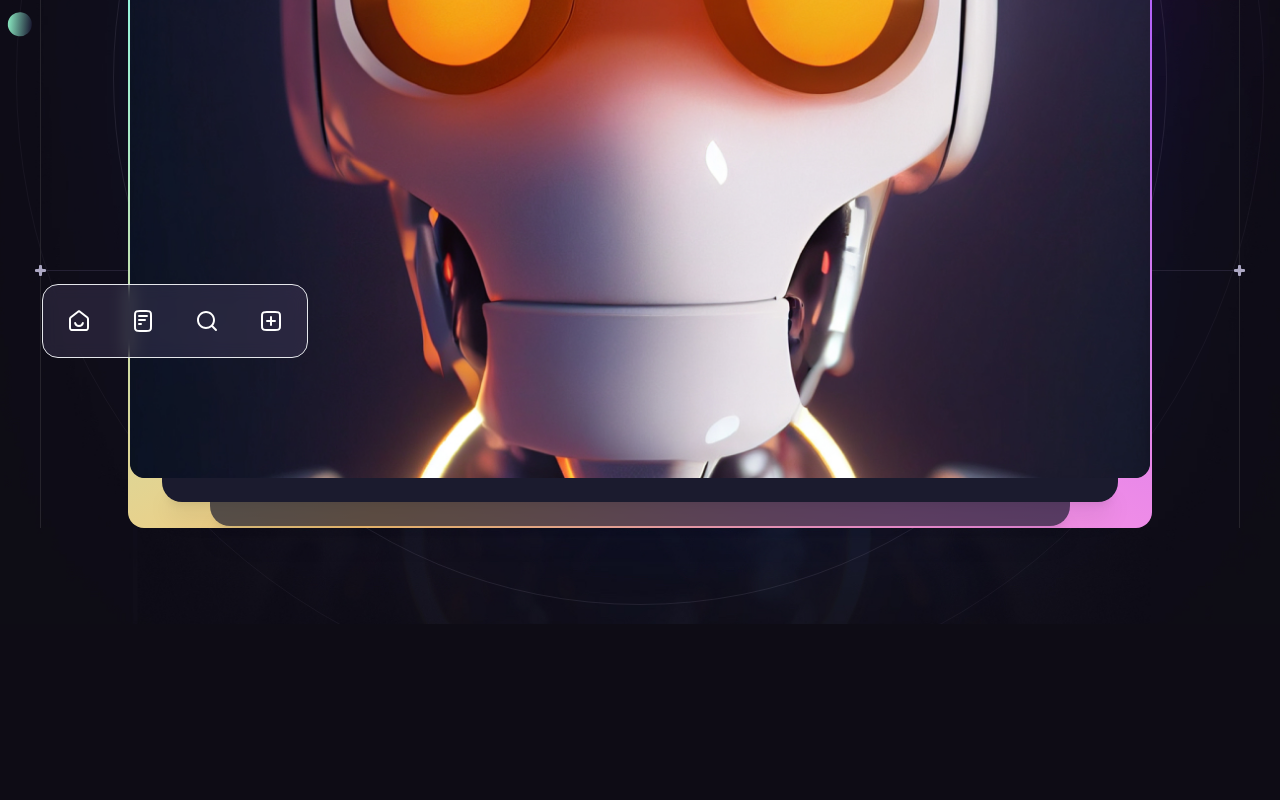
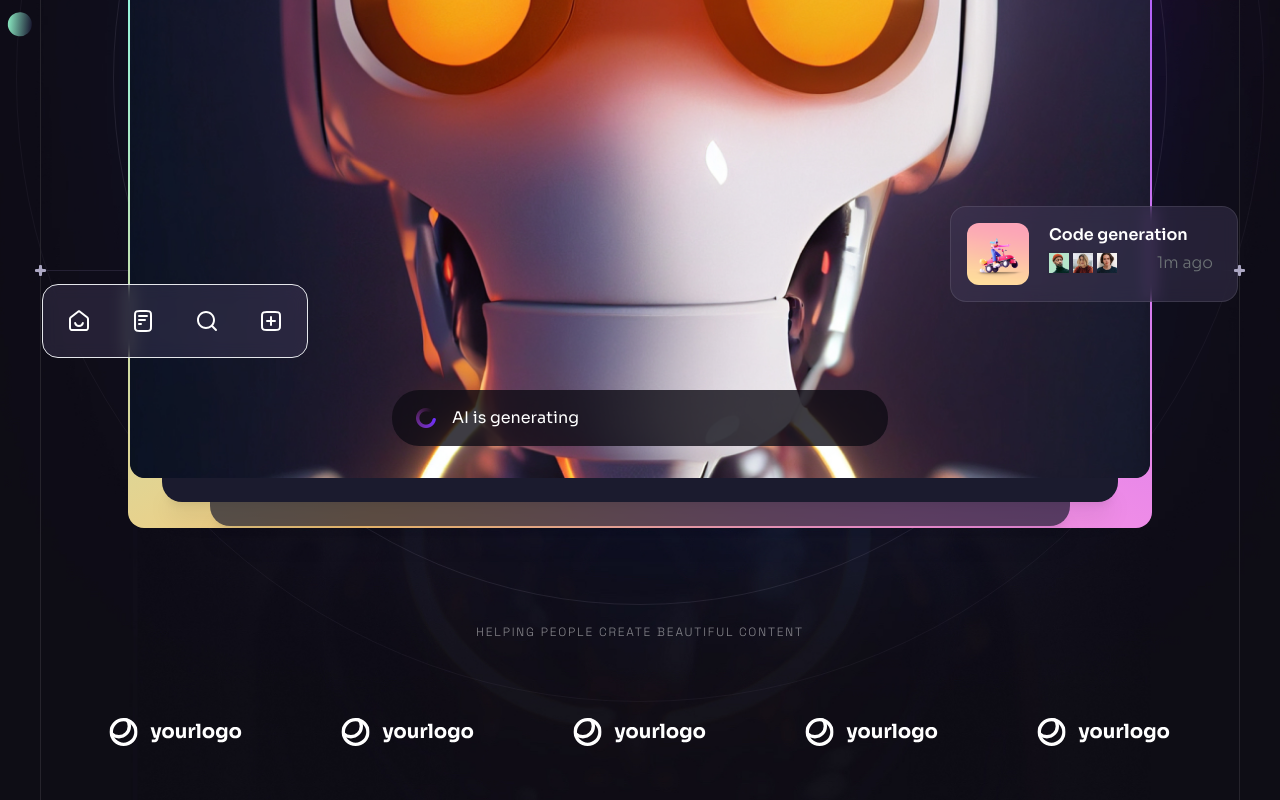
Before and after one commit to tenor2000/jam-brainwave-tutorial, a React (Vite) app: page / in a window 1280 px wide. Shown: the part 698-1498 px from the top of the page. Before the commit the page ends 1322 px from the top, so only its background shows below. Built offline with nearby package versions, Linux system fonts and the light colour scheme; the HTML template or start-up script is replaced by a standard one.

Commit message:
FInsihed the Hero section

```diff
--- /dev/null
+++ b/src/components/CompanyLogos.jsx
@@ -0,0 +1,23 @@
+import { companyLogos } from "../constants";
+
+const CompanyLogos = ({ className }) => {
+  return (
+    <div className={className}>
+      <h5 className="tagline mb-6 text-center text-n-1/50">
+        Helping people create beautiful content
+      </h5>
+      <ul className="flex">
+        {companyLogos.map((logo, index) => (
+          <li
+            key={index}
+            className="flex items-center justify-center flex-1 h-[8.5rem]"
+          >
+            <img src={logo} width={134} height={128} alt={logo} />
+          </li>
+        ))}
+      </ul>
+    </div>
+  );
+};
+
+export default CompanyLogos;
--- /dev/null
+++ b/src/components/Generating.jsx
@@ -0,0 +1,16 @@
+import { loading } from "../assets";
+
+const Generating = ({ className }) => {
+  return (
+    <div
+      className={`flex items-center h-[3.5rem] px-6 bg-n-8/80 rounded-[1.7rem] ${
+        className || ""
+      }`}
+    >
+      <img className="w-5 h-5 mr-4" src={loading} alt="Loading" />
+      AI is generating
+    </div>
+  );
+};
+
+export default Generating;
--- a/src/components/Hero.jsx
+++ b/src/components/Hero.jsx
@@ -5,6 +5,9 @@
 import { heroIcons } from "../constants";
 import { ScrollParallax } from "react-just-parallax";
 import { useRef } from "react";
+import Generating from "./Generating";
+import Notification from "./Notification";
+import CompanyLogos from "./CompanyLogos";
 
 const Hero = () => {
   const parallaxRef = useRef(null);
@@ -52,6 +55,8 @@
                   alt="AI"
                 />
 
+                <Generating className="absolute left-4 right-4 bottom-5 md:left-1/2 md:right-auto md:bottom-8 md:w-[31rem] md:-translate-x-1/2" />
+
                 <ScrollParallax isAbsolutelyPositioned>
                   <ul className="hidden absolute -left-[5.5rem] bottom-[7.5rem] px-1 py-1 bg-n-9/40 backdrop-blur border bordser-n-1/10 rounded-2xl xl:flex">
                     {heroIcons.map((icon, index) => (
@@ -60,6 +65,13 @@
                       </li>
                     ))}
                   </ul>
+                </ScrollParallax>
+
+                <ScrollParallax isAbsolutelyPositioned>
+                  <Notification
+                    className="hidden absolute -right-[5.5rem] bottom-[11rem] w-[18rem] xl:flex"
+                    title="Code generation"
+                  />
                 </ScrollParallax>
               </div>
             </div>
@@ -76,6 +88,8 @@
           </div>
           <BackgroundCircles />
         </div>
+
+        <CompanyLogos className="hidden relative z-10 mt-20 lg:block" />
       </div>
       <BottomLine />
     </Section>
--- /dev/null
+++ b/src/components/Notification.jsx
@@ -0,0 +1,44 @@
+import { notification1 } from "../assets";
+import { notificationImages } from "../constants";
+
+const Notification = ({ className, title }) => {
+  return (
+    <div
+      className={`${
+        className || ""
+      } flex p-4 pr-6 bg-n-9/40 backdrop-blur border border-n-1/10 rounded-2xl gap-5`}
+    >
+      <img
+        src={notification1}
+        width={62}
+        height={62}
+        alt="image"
+        className="rounded-xl"
+      />
+      <div className="flex-1">
+        <h6 className="mb-1 font-semibold text-base">{title}</h6>
+        <div className="flex items-center justify-between">
+          <ul className="flex -m-0.5">
+            {notificationImages.map((item, index) => (
+              <li
+                key={index}
+                className="flex w-6 h-6 border-2 border-n-12 rounded-ful overflow-hidden"
+              >
+                <img
+                  src={item}
+                  className="w-full"
+                  width={20}
+                  height={20}
+                  alt={item}
+                />
+              </li>
+            ))}
+          </ul>
+          <div className="body-2 text-n-13">1m ago</div>
+        </div>
+      </div>
+    </div>
+  );
+};
+
+export default Notification;
```
